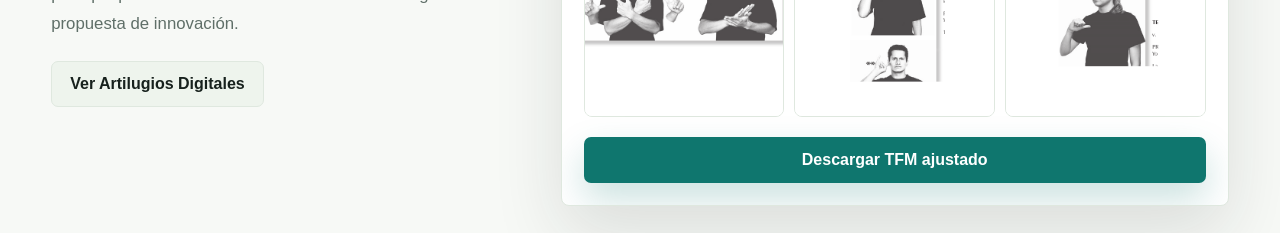
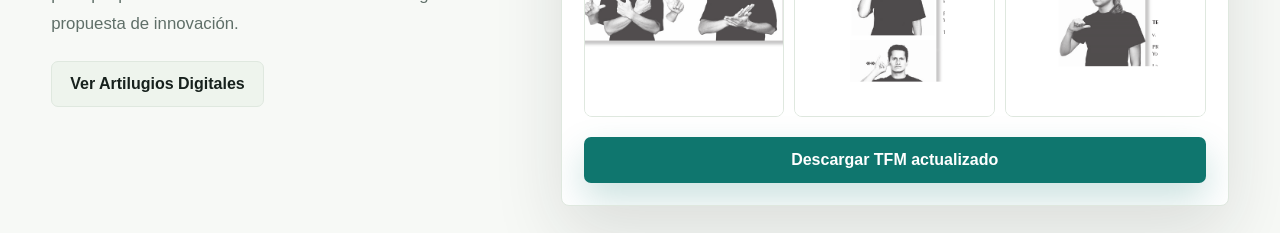
Before and after one commit to anfema1224/anfema1224-proyecto-abp-inclusivo, a Next.js app: page / in a window 1280 px wide. Shown: the part 9320-9553 px from the top of the page. Built offline with nearby package versions, Linux system fonts and the light colour scheme.

Commit message:
Point TFM download to September 18 PDF

```diff
--- a/app/page.tsx
+++ b/app/page.tsx
@@ -518,10 +518,10 @@ export default function Home() {
           </div>
           <a
             className="primary-button full"
-            href="/Proyecto_ABP_ANDRES_FELIPE_MARIN_ajustado_resaltado.docx"
+            href="/TFM_Entrega_18-09-2026.pdf"
             download
           >
-            Descargar TFM ajustado
+            Descargar TFM actualizado
           </a>
         </div>
       </section>
```
